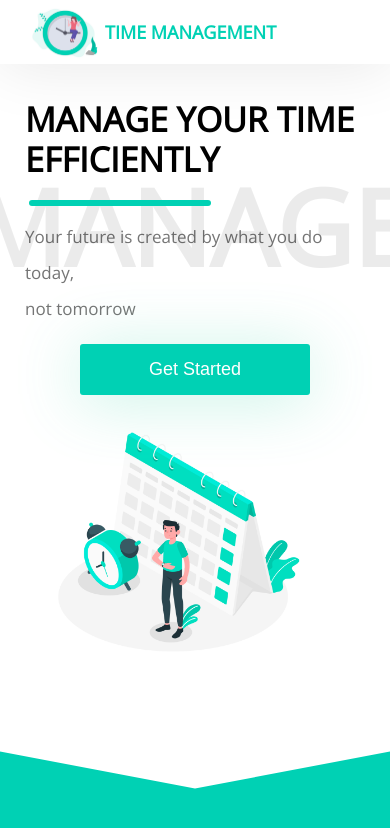
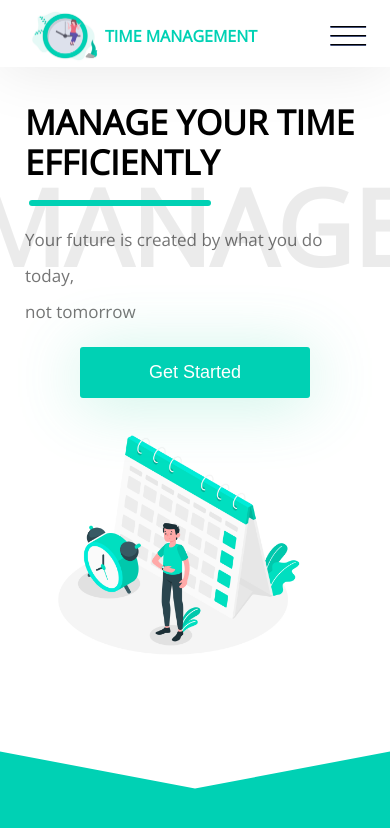
Before and after one commit to logixode/time-management, a plain HTML site: page index.html in a window 390 px wide. Shown: the top 828 px of the page. Drawn offline with nearby package versions, Linux system fonts and the light colour scheme.

Commit message:
add button menu for mobile device

```diff
--- a/index.html
+++ b/index.html
@@ -15,6 +15,12 @@
         <a href="#" class="nav-brand active">
             <img src="./img/logo.png" class="logo">Time Management
         </a>
+
+        <button class="btn-menu">
+            <svg width="24" height="24" class="menu-btn" xmlns="http://www.w3.org/2000/svg" fill-rule="evenodd" clip-rule="evenodd">
+                <path d="M24 18v1h-24v-1h24zm0-6v1h-24v-1h24zm0-6v1h-24v-1h24z" fill="#1040e2"/><path d="M24 19h-24v-1h24v1zm0-6h-24v-1h24v1zm0-6h-24v-1h24v1z"/>
+            </svg>
+        </button>
 
         <div class="navbar">
             <ul class="nav-menu">
--- a/style.css
+++ b/style.css
@@ -153,6 +153,10 @@ button:hover {
     animation: in-hover 0.5s;
 }
 
+.btn-menu {
+    display: none;
+}
+
 @keyframes in-hover {
     0% {
         background: #00D1B4;
@@ -180,7 +184,7 @@ button:hover {
     }
 }
 
-@media screen and (max-width: 480px) {
+@media screen and (max-width: 640px) {
     .container {
         padding-left: 25px !important;
         padding-right: 25px !important;
@@ -236,8 +240,8 @@ button:hover {
     .nav-brand {
         color: #00D1B4 !important !important;
         font-weight: bold !important;
-        font-size: 18px !important;
-        margin-top: 0 !important;
+        font-size: 16px !important;
+        margin-top: 5px !important;
         /* text-align: left !important; */
     }
 
@@ -267,6 +271,24 @@ button:hover {
         top: 200px !important;
         left: 29px !important;
     }
+
+    .btn-menu {
+        display: block;
+        background: transparent;
+        box-shadow: none;
+        transform: scale(1.5);
+        width: 35px;
+        height: 30px;
+        position: absolute;
+        right: 25px;
+        padding: 2.5px;
+    }
+
+    .btn-menu:hover {
+        padding: 2.5px;
+        border: transparent 0 solid !important;
+        background: transparent;
+    }
 }
 
 @media screen and (max-width: 1720px) {
@@ -294,7 +316,7 @@ button:hover {
     }
 
     .nav-brand {
-        margin-top: 10px;
+        margin-top: 5px;
     }
 
     .huge {
```
